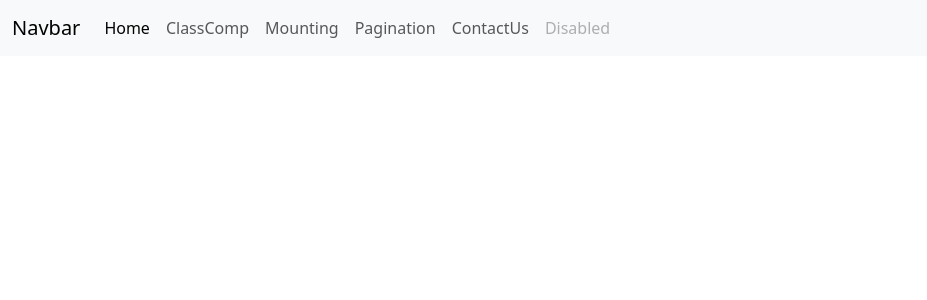
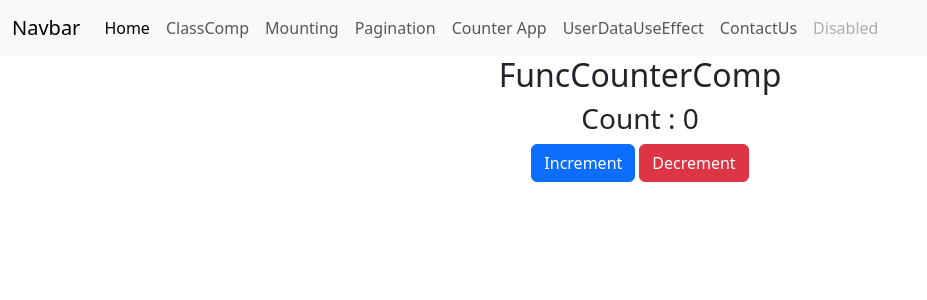
Before and after one commit to Chaitanyatraining/1206-react, a React (Create React App) app: page /counterApp in a window 1280 px wide. Shown: the top 300 px of the page, without its empty margins (0-927 px from the left). Built offline with nearby package versions, Linux system fonts and the light colour scheme.

Commit message:
useeffect

```diff
--- a/src/Components/ContactUs.js
+++ b/src/Components/ContactUs.js
@@ -48,7 +48,7 @@ class ContactUs extends Component {
         // 0,NaN ,'', undefined, flase, null,
 
         if(firstNameErr || lastNameErr || emailErr || phoneErr){
-            this.setState({firstNameErr, lastNameErr, emailErr, phoneErr})
+            this.setState({firstNameErr:firstNameErr, lastNameErr, emailErr, phoneErr})
         }else{
             this.setState({firstNameErr, lastNameErr, emailErr, phoneErr})
         }
--- /dev/null
+++ b/src/Components/FuncCounterComp.js
@@ -0,0 +1,30 @@
+import React, {useState} from 'react'
+
+const FuncCounterComp = () => {
+   const [count, setCount] = useState(0)
+   const [products, setProducts] = useState({})
+
+  //  Rules
+// always declare the state at the top level
+// don't call hooks in loops, nested function, nested conditions
+
+const handleIncrement = () =>{
+    setCount(count + 1)
+}
+
+  return (
+    <div>
+        <h2>FuncCounterComp</h2>
+        <h3>Count : {count}</h3>
+        <button className='btn btn-primary me-1'
+        onClick={()=>{setCount(count + 1)}}
+        >Increment</button>
+
+        <button className='btn btn-danger'
+        onClick={()=>{setCount(count + 1)}}
+        >Decrement</button>
+    </div>
+  )
+}
+
+export default FuncCounterComp
--- /dev/null
+++ b/src/Components/FuncUserData.js
@@ -0,0 +1,53 @@
+import React, { useEffect, useState } from 'react'
+
+const FuncUserData = () => {
+    const [userData, setUserData] = useState([])
+
+    useEffect(() => {
+        //mounting
+        getUserData()
+    }, [])
+
+    //if you do not pass the dependancy array, when ever the state gets updated the useEffect
+    // is called
+
+    const getUserData = async() => {
+        const response = await fetch('https://jsonplaceholder.typicode.com/users');
+        const data = await response.json()
+        setUserData(data)
+    }
+
+  return (
+    // lifecycle methods
+    // mounting, updating, unmounting
+
+    // useState --> state to functional component
+    // useEffect --> lifecycle methods to functional component
+    <div>
+        <h2>CompDidMount</h2>
+        <table className='table-striped border table'>
+            <tr>
+                <th>id</th>
+                <th>name</th>
+                <th>username</th>
+                <th>email</th>
+            </tr>
+            <tbody>
+                {
+                    userData && userData.length > 0 &&
+                    userData.map((item) => (
+                        <tr>
+                            <td>{item.id}</td>
+                            <td>{item.name}</td>
+                            <td>{item.username}</td>
+                            <td>{item.email}</td>
+                        </tr>
+                    ))
+                }
+            </tbody>
+        </table>
+      </div>
+  )
+}
+
+export default FuncUserData
--- a/src/Components/Header.js
+++ b/src/Components/Header.js
@@ -24,6 +24,12 @@ export const Header = () => {
           <Link to="/pagination" className="nav-link">Pagination</Link>
         </li>
         <li className="nav-item">
+          <Link to="/counterApp" className="nav-link">Counter App</Link>
+        </li>
+        <li className="nav-item">
+          <Link to="/userdatafunc" className="nav-link">UserDataUseEffect</Link>
+        </li>
+        <li className="nav-item">
           <Link to="/contactUs" className="nav-link">ContactUs</Link>
         </li>
         <li className="nav-item">
--- a/src/Components/Routing/index.js
+++ b/src/Components/Routing/index.js
@@ -5,6 +5,8 @@ import ContactUs from '../ContactUs'
 import Home from '../Home'
 import CompDidMount from '../CompDidMount'
 import Pagination from '../Pagination'
+import FuncCounterComp from '../FuncCounterComp'
+import FuncUserData from '../FuncUserData'
 
 function Routing() {
   return (
@@ -15,6 +17,8 @@ function Routing() {
             <Route path='/contactUs' element={<ContactUs /> } />
             <Route path='/compdidmount' element={<CompDidMount />} />
             <Route path='/pagination' element={<Pagination />} />
+            <Route path='/counterApp' element={<FuncCounterComp />} />
+            <Route path='/userdatafunc' element={<FuncUserData />} />
         </Routes>
     </div>
   )
```
